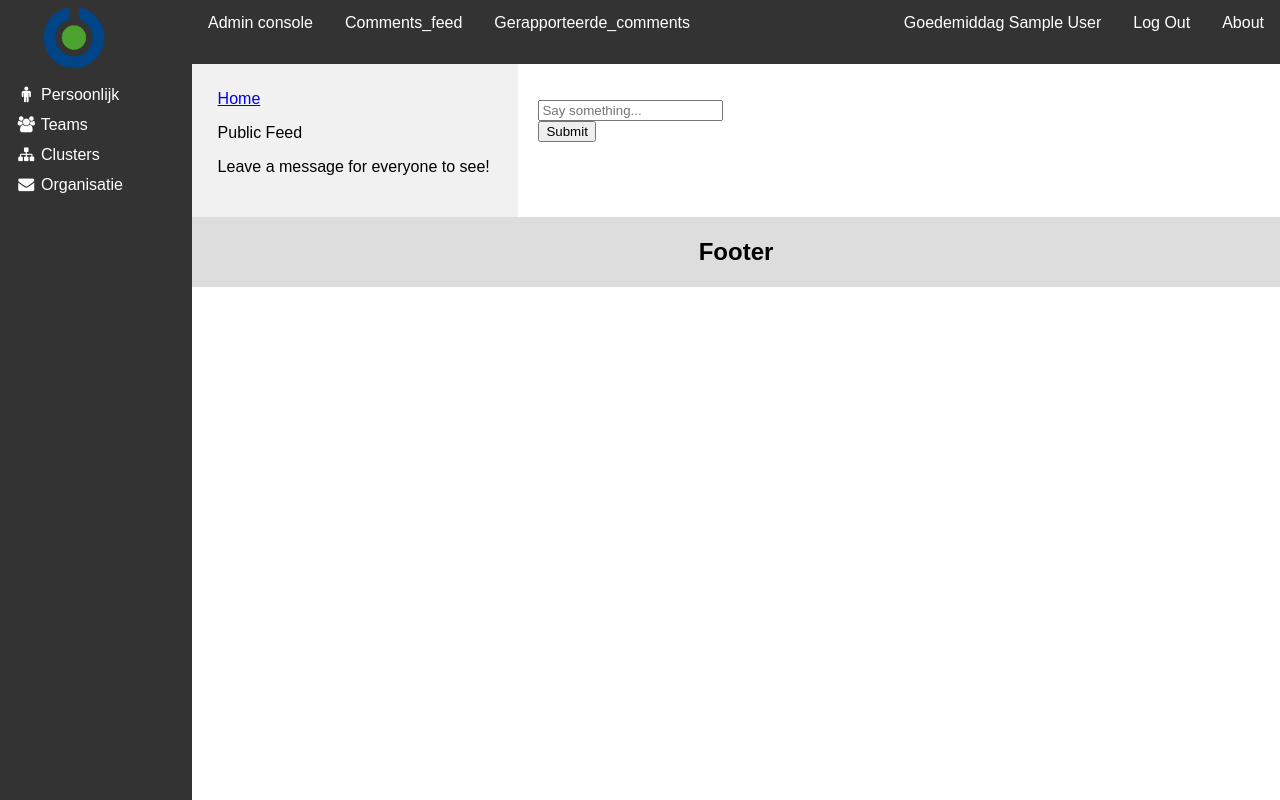
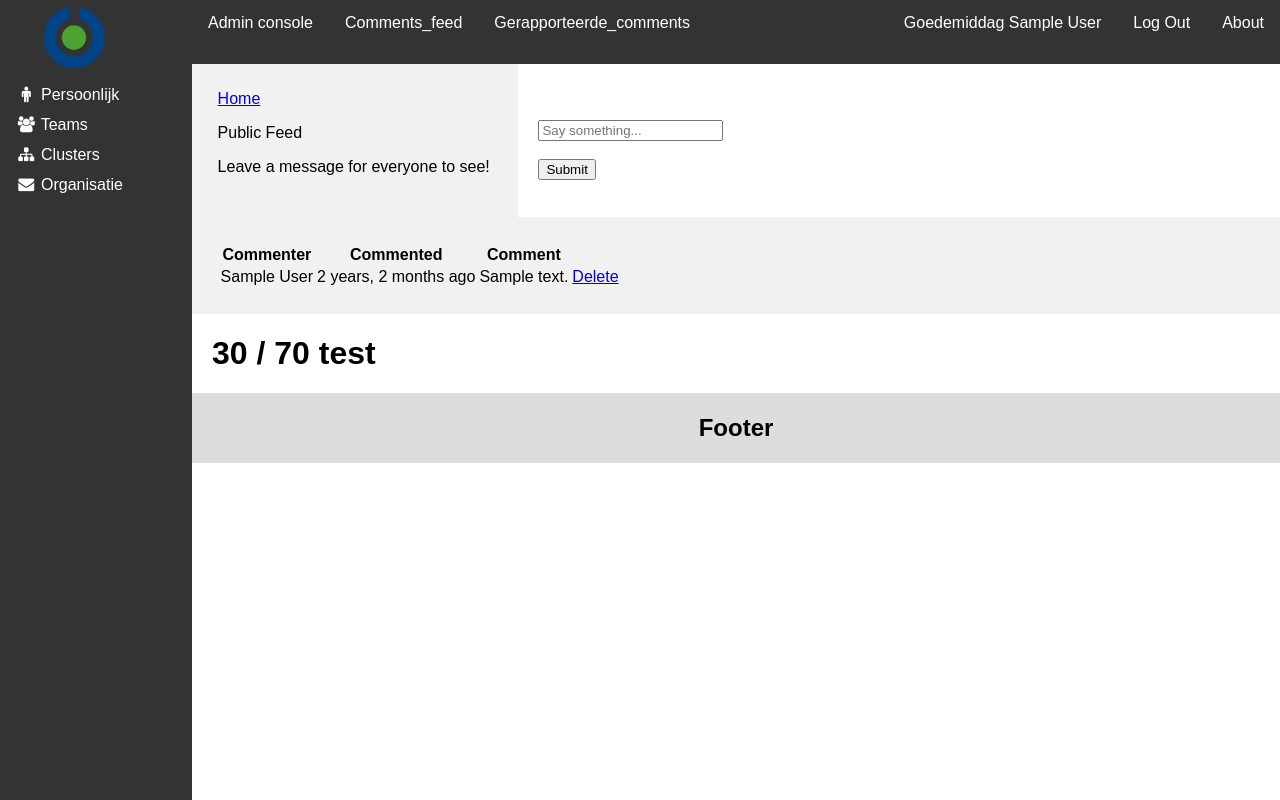
Before and after one commit to markvangeffen/public_dashboard, a Django app: page /comments_feed/ in a window 1280 px wide. Run offline with Django 3.2, Linux system fonts and the light colour scheme; a user stored in the database is signed in; tables that the repository leaves empty hold one stand-in row (values such as "Sample post").

Commit message:
Public feed including possibility for users to delete comments they posted.

```diff
--- a/comments_feed/models.py
+++ b/comments_feed/models.py
@@ -18,3 +18,6 @@ class Post(models.Model):
 class Report(models.Model):
     reported_by = models.ForeignKey(settings.AUTH_USER_MODEL, on_delete=models.CASCADE)
     post = models.ForeignKey(Post, on_delete=models.CASCADE)
+
+    def __str__(self):
+        return self.reported_by
--- a/comments_feed/urls.py
+++ b/comments_feed/urls.py
@@ -1,7 +1,8 @@
 from django.urls import path
-from .views import CommentFeedView, GerapporteerdeCommentsView
+from .views import CommentFeedView, GerapporteerdeCommentsView, delete_post
 
 urlpatterns = [
     path('comments_feed/', CommentFeedView, name='comments_feed'),
+    path('delete/<post_id>/', delete_post, name='delete_post'),
     path('gerapporteerde_comments/', GerapporteerdeCommentsView.as_view(), name='gerapporteerde_comments'),
 ]
--- a/comments_feed/views.py
+++ b/comments_feed/views.py
@@ -1,9 +1,7 @@
 from django.views.generic import TemplateView
 from django.shortcuts import render, redirect
 from .forms import PostForm # add this
-
-# class CommentFeedView(TemplateView):
-#     template_name = 'comments_feed/comments_feed.html'
+from .models import Post
 
 class GerapporteerdeCommentsView(TemplateView):
     template_name = 'comments_feed/gerapporteerde_comments.html'
@@ -18,7 +16,17 @@ def CommentFeedView(request):
       return redirect('comments_feed')
   else:
     form = PostForm()
+    posts = Post.objects.filter(hidden=False).order_by('-date_posted').all()
 
-  context = {'form' : form}
+    context = {'form' : form, 'posts' : posts}
 
   return render(request, 'comments_feed/comments_feed.html', context)
+
+def delete_post(request, post_id):
+  # check if post belongs to user
+  post = Post.objects.get(id=post_id)
+  if post.user == request.user:
+      post.delete()
+  # remove it from the database
+  # redirect back to same page
+  return redirect('comments_feed')
--- a/templates/comments_feed/base.html
+++ b/templates/comments_feed/base.html
@@ -11,39 +11,18 @@
     <i class="fa fa-fw fa-sitemap"></i>
       <not_visible> Clusters </not_visible>
   </a>
-{% endblock sidenav %}
+{% endblock %}
 
 {% block first_left_block_content %}
-    <div class="left_row_content">
-        <div class="hero-head">
-        <nav class="navbar" role="navigation" aria-label="main navigation">
-            <div id="navbarBasicExample" class="navbar-menu">
-                <div class="navbar-start pl-2">
-                    <a href="/" class="navbar-item">Home</a>
-                </div>
-                <div class="navbar-end pr-2">
-                    <div class="navbar-item">
-                        <div class="buttons">
-                        </div>
-                    </div>
-                </div>
-            </div>
-        </nav>
-        <div class="hero-body">
-            <div class="container has-text-centered">
-            <p class="title">{% block main_title %}{% endblock %}</p>
-            <p class="subtitle">{% block sub_title %}{% endblock %}</p>
-            </div>
-        </div>
-        </div>
-    </div>
+  <div class="left_row_content">
+    <a href="/" class="navbar-item">Home</a>
+    <p class="title">{% block main_title %}{% endblock main_title %}</p>
+    <p class="subtitle">{% block sub_title %}{% endblock sub_title %}</p>
+  </div>
 {% endblock first_left_block_content %}
 
 {% block first_right_block_content %}
   <div class="right_row_content">
-    {% block content %} {% endblock content %}
+    {% block comments_feed %} {% endblock comments_feed %}
   </div>
 {% endblock first_right_block_content %}
-
-{% block second_right_block_content %}
-{% endblock second_right_block_content %}
--- a/templates/comments_feed/comments_feed.html
+++ b/templates/comments_feed/comments_feed.html
@@ -1,4 +1,7 @@
 {% extends 'comments_feed/base.html' %}
+
+<!-- To make the time readable, i used 'django.contrib.humanize',. This is added to settings.py  -->
+{% load humanize %}
 
 {% block title %}
     Home
@@ -12,26 +15,50 @@
     Leave a message for everyone to see!
 {% endblock %}
 
-{% block content %}
+{% block comments_feed %}
     {% if request.user.is_authenticated == True %}
-        <form method="POST">
-            <article class="media">
-            <div class="media-content">
-                <div class="field">
-                <p class="control">
+            <form method="POST">
                     {% csrf_token %}
-                    <div class="field has-addons">
-                    <div class="control is-expanded">
+                        <br>
+                        <br>
                         {{ form.text }}
-                    </div>
-                    <div class="control">
+                        <br>
+                        <br>
                         <button class="button is-info">Submit</button>
-                    </div>
-                    </div>
-                </p>
-                </div>
-            </div>
-            </article>
-        </form>
+            </form>
     {% endif %}
 {% endblock %}
+
+{% block second_left_block_content %}
+    <div class="left_row_content">
+        <table>
+        <thead>
+            <tr>
+            <th>Commenter</th>
+            <th>Commented </th>
+            <th>Comment</th>
+            <th></th>
+            </tr>
+        </thead>
+        <tbody>
+            {% for post in posts %}
+                <tr>
+                <td>{{ post.user.first_name }} {{ post.user.last_name }} </td>
+                <td>{{ post.date_posted|naturaltime }} </td>
+                <td>{{ post.text }} </td>
+                <!-- Check ik USER is authenticated, and if the USER is the commenter, if so, add column with delete -->
+                {% if request.user.is_authenticated == True and request.user == post.user %}
+                <td><a href="{% url 'delete_post' post.id %}">Delete</a></td>
+                {% endif %}
+                </tr>
+            {% endfor %}
+        </tbody>
+        </table>
+    </div>
+{% endblock second_left_block_content %}
+
+{% block second_right_block_content %}
+    <div class="right_row_content">
+        <h1>30 / 70 test</h1>
+    </div>
+{% endblock second_right_block_content %}
```
Also changed, not shown: comments_feed/admin.py (+8 -1 lines), dashboard/settings.py (+5 -2 lines), templates/comments_feed/gerapporteerde_comments.html (+7 -2 lines), README.md.
